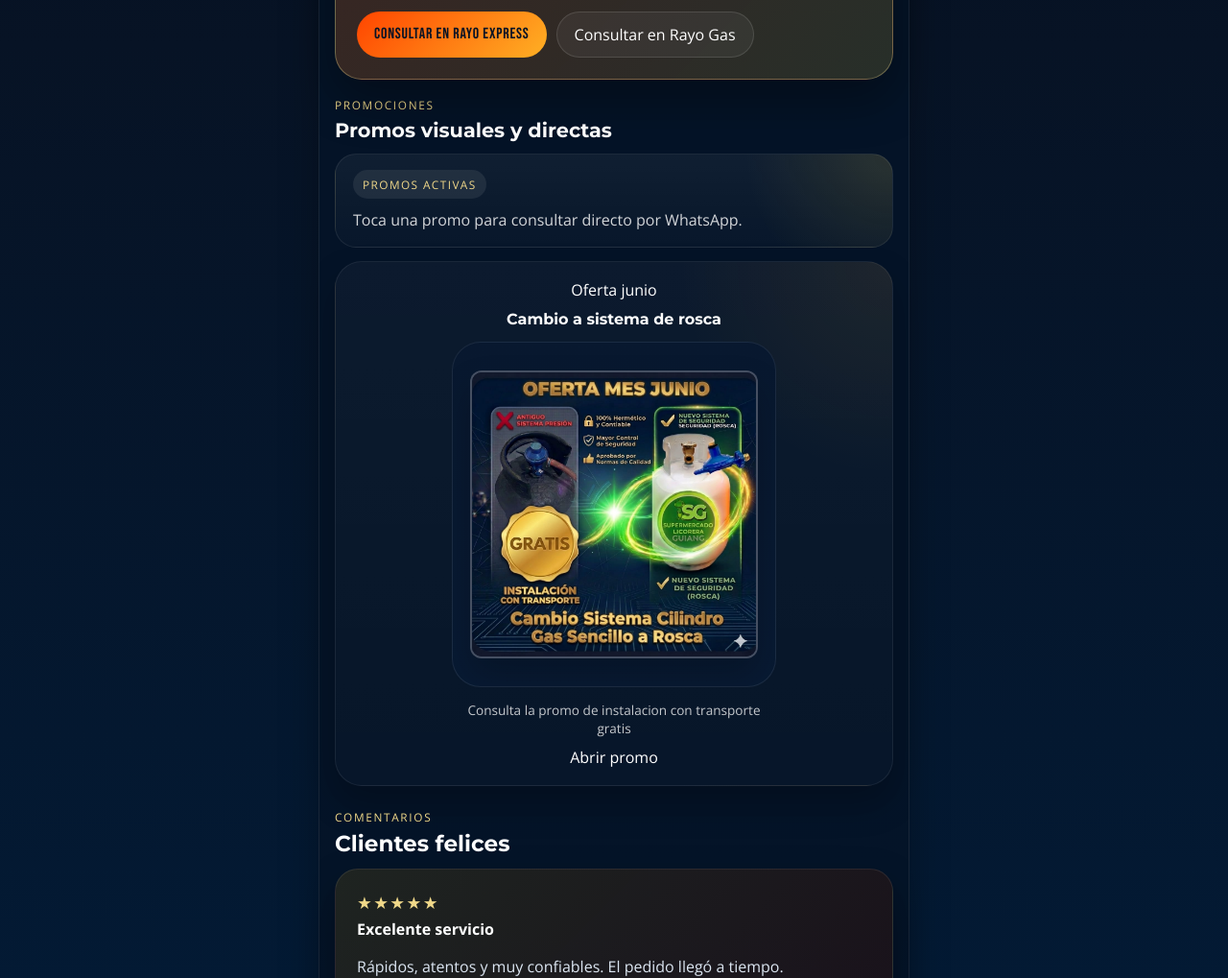
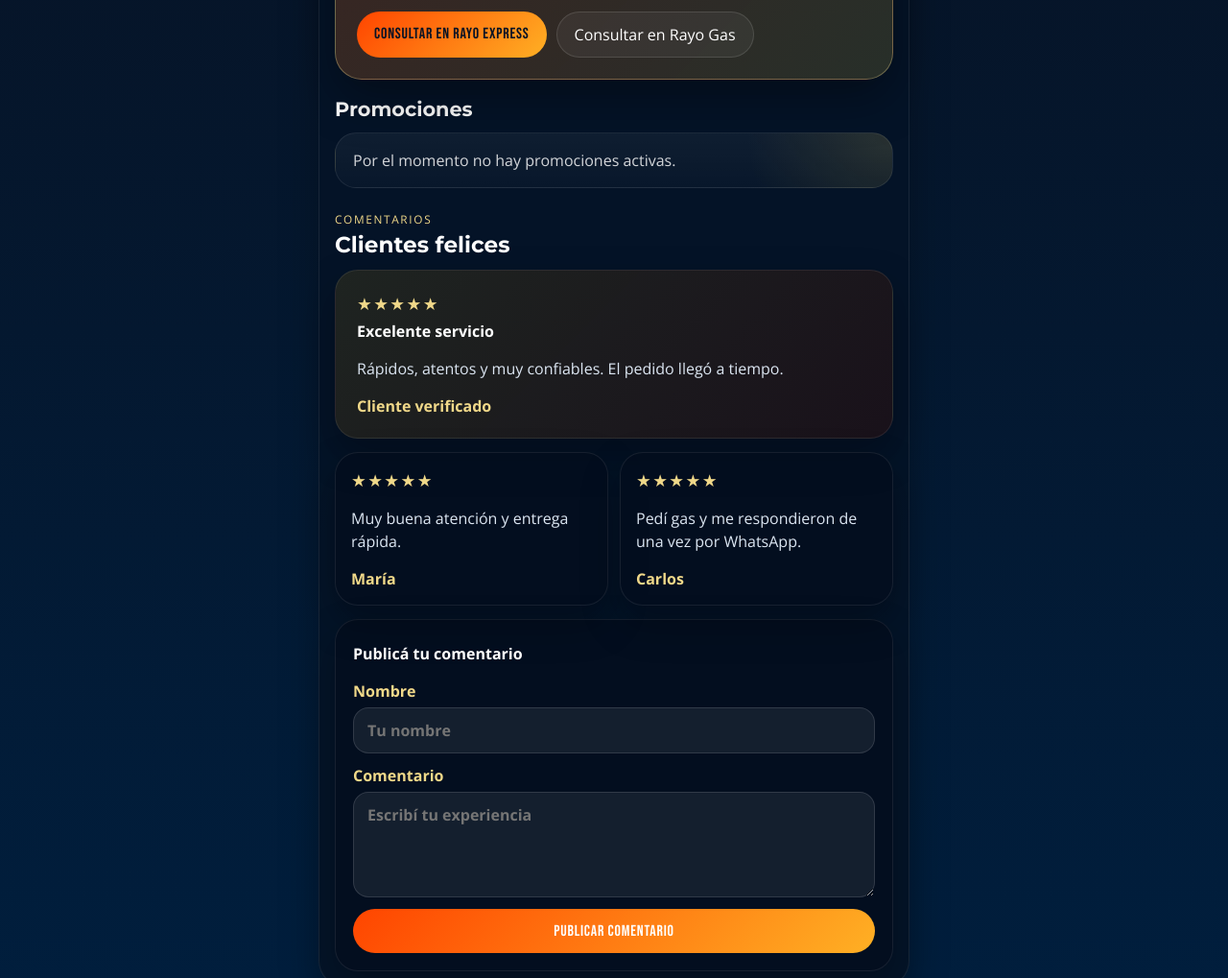
Before and after one commit to emanuel377/rayo-express-catalogo, a plain HTML site: page ofertas.html in a window 1280 px wide. Shown: the part 1300-2319 px from the top of the page at 96% size. Drawn offline with nearby package versions, Linux system fonts and the light colour scheme.

Commit message:
Retira la oferta de junio de las promociones activas

```diff
--- a/ofertas.html
+++ b/ofertas.html
@@ -39,27 +39,10 @@
 <a class="hero-action secondary" href="https://wa.me/50671902845?text=%C2%A1Hola%2C%20Rayo%20Gas%21%20Quiero%20informaci%C3%B3n%20para%20participar%20en%20el%20sorteo%20de%20aniversario%20y%20apertura%20del%2024%20de%20enero%20de%202027." target="_blank" rel="noopener noreferrer">Consultar en Rayo Gas</a>
 </div></div></section><section class="tab-view active" id="promos" role="tabpanel">
 <div class="section-minihead compact">
-<span>Promociones</span>
-<h3>Promos visuales y directas</h3>
+<h3>Promociones</h3>
 </div>
 <div class="promo-intro">
-<span class="promo-intro-pill">Promos activas</span>
-<p>Toca una promo para consultar directo por WhatsApp.</p>
-</div>
-<div class="promo-showcase">
-<a class="promo-spotlight combo promo-junio" href="https://wa.me/50684442882?text=%C2%A1Hola!%20%F0%9F%91%8B%20Me%20interesa%20el%20cambio%20sistema%20de%20cilindro%20sencillo%20a%20llave%20de%20Seguridad%20.%0ACombo%20de%20Seguridad%20Gas%20Rosca%20(%E2%82%A1%2017%20500%20%20).%20%F0%9F%94%A5%0AEl%20combo%20incluye%3A%0A%E2%9C%85%20Recarga%20de%20cilindro%20(Lleno%20y%20sellado).%0A%E2%9C%85%20Llave%20Rosca%20de%20Seguridad.%0A%E2%9C%85%20Regulador%20.%0A%E2%9C%85%20Gazas%20de%20seguridad%20reforzadas.%0A%F0%9F%9A%9B%20Promoci%C3%B3n%20Junio%3A%20La%20instalaci%C3%B3n%20y%20el%20transporte%20son%20GRATIS%20hasta%20tu%20casa." rel="noopener noreferrer" target="_blank">
-<div class="promo-spotlight-head">
-<span class="promo-chip">Oferta junio</span>
-<strong>Cambio a sistema de rosca</strong>
-</div>
-<div class="promo-visual">
-<img alt="Oferta mes junio para cambio de sistema cilindro gas sencillo a rosca" src="promo junio.jpeg"/>
-</div>
-<div class="promo-spotlight-footer">
-<small>Consulta la promo de instalacion con transporte gratis</small>
-<span class="promo-cta">Abrir promo</span>
-</div>
-</a>
+<p>Por el momento no hay promociones activas.</p>
 </div>
 </section><section class="testimonials" id="comentarios"><div class="section-minihead compact"><span>Comentarios</span><h3>Clientes felices</h3></div><div class="review-highlight"><div><span class="stars">★★★★★</span><h4>Excelente servicio</h4><p>Rápidos, atentos y muy confiables. El pedido llegó a tiempo.</p><strong>Cliente verificado</strong></div></div><div class="reviews-list" id="reviewsList"><article class="review-card"><span class="stars">★★★★★</span><p>Muy buena atención y entrega rápida.</p><strong>María</strong></article><article class="review-card"><span class="stars">★★★★★</span><p>Pedí gas y me respondieron de una vez por WhatsApp.</p><strong>Carlos</strong></article></div><form class="comment-form" id="commentForm"><h4>Publicá tu comentario</h4><label>Nombre<input type="text" id="reviewName" placeholder="Tu nombre" required></label><label>Comentario<textarea id="reviewText" placeholder="Escribí tu experiencia" required></textarea></label><button class="hero-action primary" type="submit">Publicar comentario</button></form></section></section>
     </main>
```
